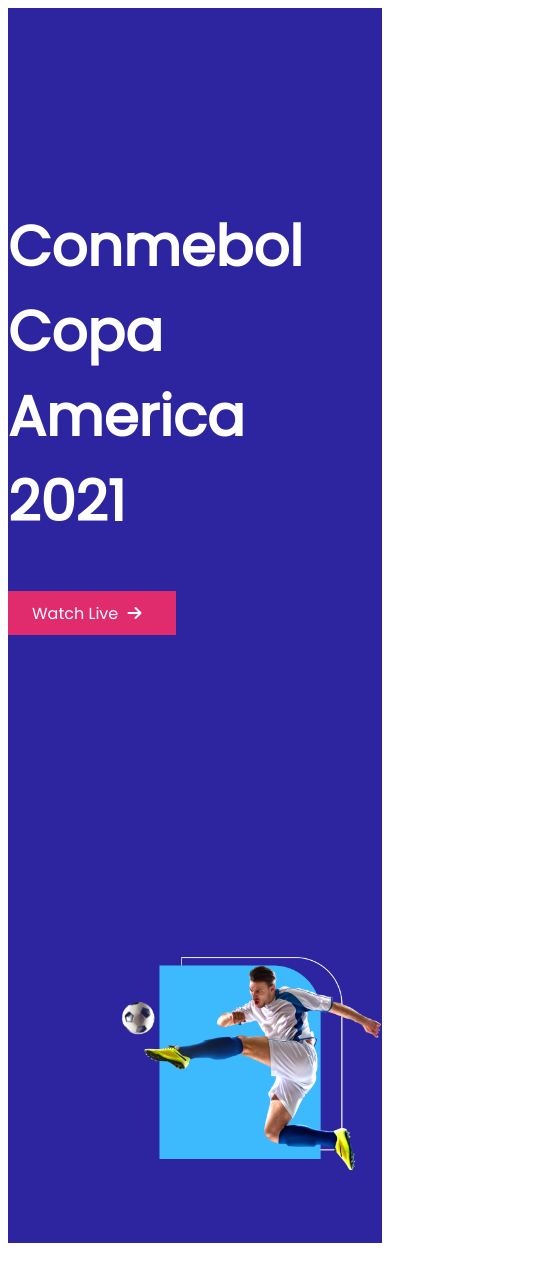
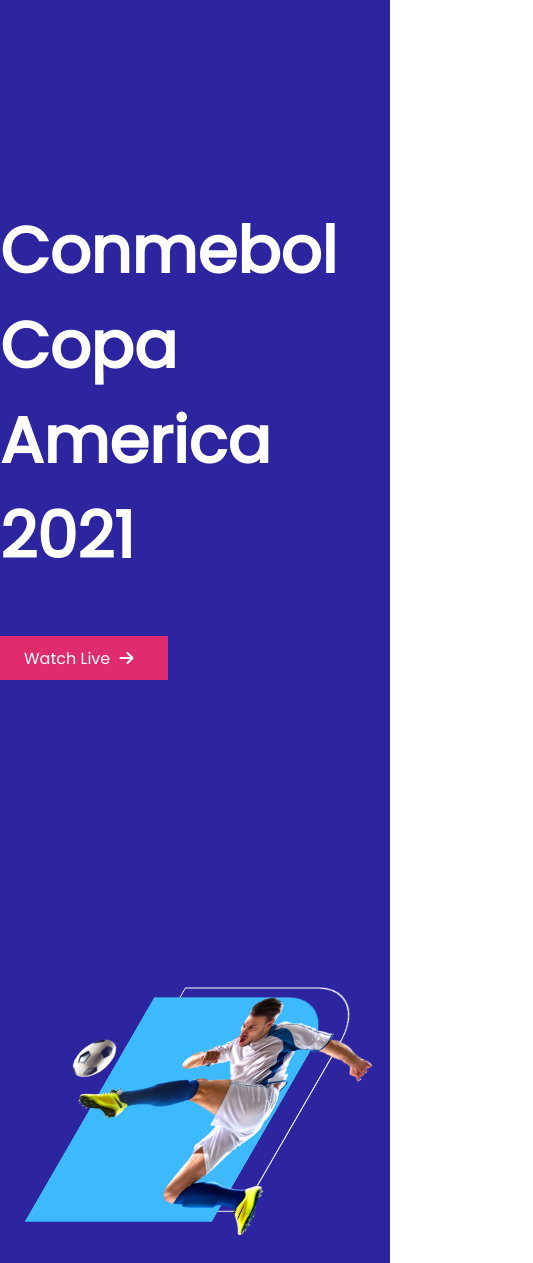
Before and after one commit to SabbirHossain195/responsive-football-website, a plain HTML site: page index.html in a window 390 px wide. Shown: the top 1263 px of the page, 533 px wide, since content can reach past the window. Drawn offline with Linux system fonts and the light colour scheme.

Commit message:
modified added

```diff
--- a/style.css
+++ b/style.css
@@ -4,6 +4,7 @@
 /* -------Common Styles or Utilities------- */
 body{
     font-family: 'Poppins', sans-serif;
+    margin: 0;
 }
 
 /*-----------------------------
@@ -185,12 +186,12 @@
         flex-direction: column;
     }
     .heading-info h1{
-        font-size: 350%;
+        font-size: auto;
     }
     .heading-banner img{
-        width: 70%;
+        width: 60%;
         height: auto;
-        float: right;
+        padding-left: 25%;
         padding-bottom: 15%;
     }
     .player-list, .video-list{
@@ -228,7 +229,7 @@
         width: 100%;
     }
     .heading-division{
-        padding-left: 0;
+        padding-left: auto;
         padding-right: 0;
         flex-direction: column;
     }
@@ -238,7 +239,7 @@
     .heading-banner img{
         width: 70%;
         height: auto;
-        float: right;
+        float: center;
         padding-bottom: 10%;
     }
     .player-list, .video-list{
```
